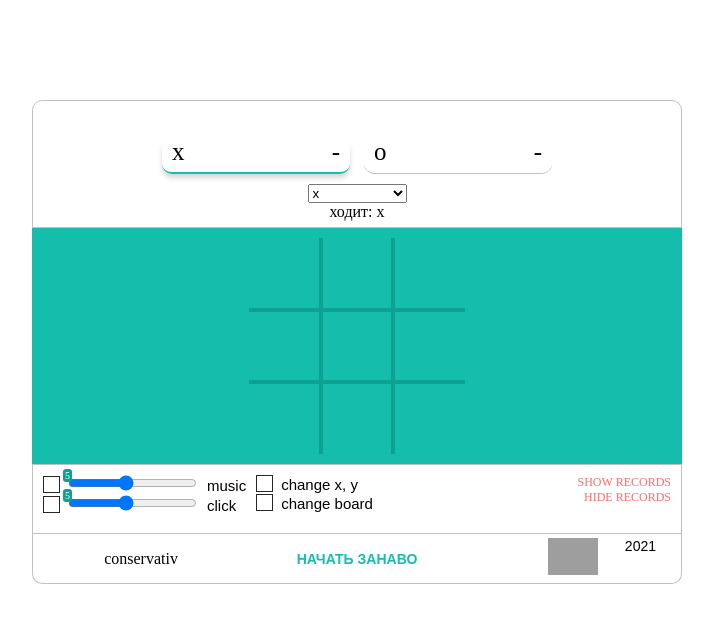
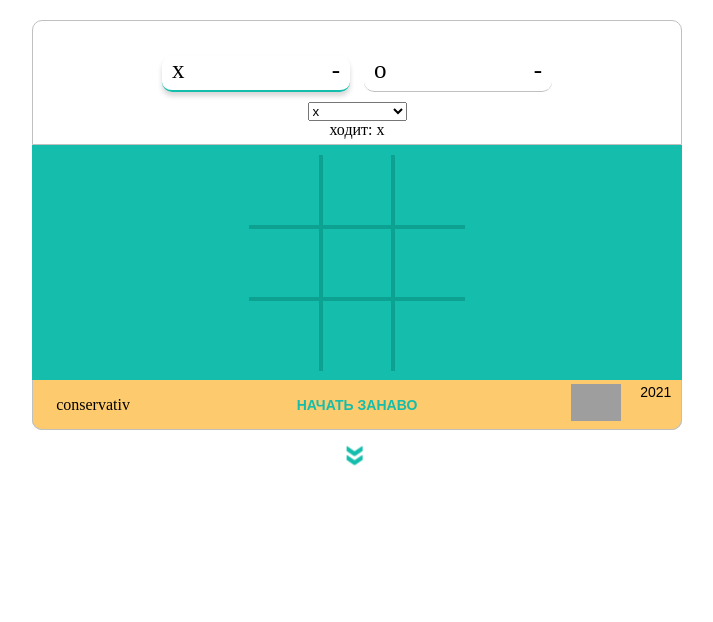
Before and after one commit to conservativ007/react-game, a React app: page / in a window 1280 px wide. Shown: the top 622 px of the page, without its empty margins (283-996 px from the left). Built offline with nearby package versions, Linux system fonts and the light colour scheme; grey boxes are pictures that could not be loaded.

Commit message:
changed settings screen

```diff
--- a/src/Styles/footer.css
+++ b/src/Styles/footer.css
@@ -1,58 +1,104 @@
-.footer{
+.footer {
+  width: 100%;
+  height: 50px;
   position: relative;
   border: 1px solid silver;
   border-top: none;
   box-sizing: border-box;
   border-bottom-left-radius: 10px;
   border-bottom-right-radius: 10px;
-  width: 650px;
-  height: 50px;
-  margin: 0 auto;
 
   display: flex;
-  justify-content: center;
+  justify-content: space-between;
   align-items: center;
-  cursor: pointer;
+
+  background-color: #fdcb6e;
+  z-index: 1;
 }
 
-
-
-.author{
+.author {
+  width: 120px;
   display: flex;
   justify-content: center;
   text-transform: lowercase;
-  width: 216px;
 }
 
-a{
+a {
   text-decoration: none;
   color: black;
 }
 
-.reset-game{
+.reset-game {
+  width: 121px;
   display: flex;
+  flex-direction: column;
+  align-items: center;
   justify-content: center;
   font: 14px "Fira Sans", sans-serif;
   text-transform: uppercase;
   font-weight: bold;
   color: #14bdac;
-  width: 216px;
+
+  cursor: pointer;
 }
 
-.link{
-  display: flex;
-  justify-content: center;
-  width: 216px;
+.reset-game div {
+  font-size: 40px;
+  position: absolute;
 }
 
-.footer-img{
+.animate-down {
+  animation-name: move-down;
+  animation-duration: 2s;
+  animation-iteration-count: infinite;
+}
+
+.animate-up {
+  animation-name: move-up;
+  animation-duration: 2s;
+  animation-iteration-count: infinite;
+}
+
+@keyframes move-down {
+  0% {
+    transform: translate(0, 50px) rotate(90deg);
+  }
+
+  50% {
+    transform: translate(0, 55px) rotate(90deg);
+  }
+
+  100% {
+    transform: translate(0, 50px) rotate(90deg);
+  }
+}
+
+@keyframes move-up {
+  0% {
+    transform: translate(0, 50px) rotate(-90deg);
+  }
+
+  50% {
+    transform: translate(0, 55px) rotate(-90deg);
+  }
+
+  100% {
+    transform: translate(0, 50px) rotate(-90deg);
+  }
+}
+
+
+.link {
+  width: 120px;
+  display: flex;
+  justify-content: space-around;
+}
+
+.footer-img {
   width: 50px;
 }
 
-.year{
-  position: absolute;
-  top: translate-transform(50%, 50%);
-  right: 25px;
+.year {
   font-size: 14px;
   font-family: sans-serif;
 }
--- a/src/Styles/head.css
+++ b/src/Styles/head.css
@@ -1,9 +1,7 @@
-.header{
+.header {
   position: relative;
-  margin: 0 auto;
-  margin-top: 100px;
-  width: 650px;
-  height: 128px;
+  width: 100%;
+  height: 125px;
   border: 1px solid silver;
   box-sizing: border-box;
   border-top-left-radius: 10px;
@@ -14,7 +12,7 @@
   align-items: center;
 }
 
-.move{
+.move {
   margin-top: 10px;
   display: flex;
   justify-content: center;
@@ -22,7 +20,7 @@
   flex-direction: column;
 }
 
-.gamers{
+.gamers {
   width: 390px;
   display: flex;
   flex-direction: row;
@@ -31,7 +29,7 @@
 }
 
 .gamers-one,
-.gamers-two{
+.gamers-two {
   width: 188px;
   height: 36px;
   border-bottom: 1px solid silver;
@@ -43,7 +41,7 @@
   justify-content: space-between;
 }
 
-.active{
+.active {
   box-shadow: 0 4px 5px rgb(0 0 0 / 16%);
   border-bottom: 2px solid #14bdac;
   transition: .1s;
--- /dev/null
+++ b/src/Styles/main.css
@@ -0,0 +1,27 @@
+* {
+  margin: 0;
+  padding: 0;
+  box-sizing: border-box;
+}
+
+body {
+  min-height: 100vh;
+
+  display: flex;
+  justify-content: center;
+  /* align-items: center; */
+}
+
+#root {
+  position: relative;
+  width: 690px;
+  height: 430px;
+  padding: 0 20px;
+  padding-top: 20px;
+}
+
+@media(max-width: 660px) {
+  #root {
+    width: 100%;
+  }
+}
--- a/src/Styles/settings.css
+++ b/src/Styles/settings.css
@@ -1,36 +1,43 @@
-.settings{
+.settings {
+  position: absolute;
+  bottom: 0;
+  z-index: 1;
   display: flex;
-  position: relative;
-  margin: 0 auto;
-  width: 650px;
+  width: calc(100% - 40px);
   height: 70px;
   border: 1px solid silver;
-  box-sizing: border-box;
+  border-radius: 10px;
+
+  transition: .5s;
 }
 
-.gamer-x-style1{
+.settings.show-settings {
+  bottom: -120px;
+}
+
+.gamer-x-style1 {
   font-size: 70px;
   color: #fff;
 }
 
-.gamer-o-style1{
+.gamer-o-style1 {
   font-size: 70px;
   color: #ff7675;
 }
 
-.gamer-x-style2{
+.gamer-x-style2 {
   position: relative;
   font-family: 'Indie Flower', cursive;
   font-weight: 100;
   font-size: 70px;
   color: #fff;
-  box-shadow: 0 0 10px rgba(255, 255, 255 ,.8), 0 0 20px rgba(255, 255, 255 ,.8), 0 0 22px rgba(255, 255, 255 ,.8), 0 0 40px rgba(219, 66, 217 ,.8);
+  box-shadow: 0 0 10px rgba(255, 255, 255, .8), 0 0 20px rgba(255, 255, 255, .8), 0 0 22px rgba(255, 255, 255, .8), 0 0 40px rgba(219, 66, 217, .8);
   display: flex;
   justify-content: center;
   align-items: center;
 }
 
-.gamer-x-style2 span{
+.gamer-x-style2 span {
   display: block;
   position: absolute;
   height: 5px;
@@ -39,41 +46,41 @@
   background-color: white;
   font-family: 'Indie Flower', cursive;
   font-weight: 100;
-  text-shadow: 0 0 10px rgba(255, 255, 255 ,.8), 0 0 20px rgba(255, 255, 255 ,.8), 0 0 22px rgba(255, 255, 255 ,.8), 0 0 40px rgba(219, 66, 217 ,.8);
+  text-shadow: 0 0 10px rgba(255, 255, 255, .8), 0 0 20px rgba(255, 255, 255, .8), 0 0 22px rgba(255, 255, 255, .8), 0 0 40px rgba(219, 66, 217, .8);
 }
 
 
 .gamer-x-style2 span:nth-child(1) {
-  box-shadow: 0 0 10px rgba(255, 255, 255 ,.8), 0 0 20px rgba(255, 255, 255 ,.8), 0 0 22px rgba(255, 255, 255 ,.8), 0 0 40px rgba(219, 66, 217 ,.8);
+  box-shadow: 0 0 10px rgba(255, 255, 255, .8), 0 0 20px rgba(255, 255, 255, .8), 0 0 22px rgba(255, 255, 255, .8), 0 0 40px rgba(219, 66, 217, .8);
   transform: rotate(45deg);
 
 }
 
 .gamer-x-style2 span:nth-child(2) {
-  box-shadow: 0 0 10px rgba(255, 255, 255 ,.8), 0 0 20px rgba(255, 255, 255 ,.8), 0 0 22px rgba(255, 255, 255 ,.8), 0 0 40px rgba(219, 66, 217 ,.8);
+  box-shadow: 0 0 10px rgba(255, 255, 255, .8), 0 0 20px rgba(255, 255, 255, .8), 0 0 22px rgba(255, 255, 255, .8), 0 0 40px rgba(219, 66, 217, .8);
   transform: rotate(-45deg);
 }
 
-.gamer-o-style2 span{
+.gamer-o-style2 span {
   display: block;
   width: 30px;
   height: 30px;
   border-radius: 50%;
   border: 4px solid #ff6b6b;
   background-color: #14bdac;
-  box-shadow: 0 0 10px rgba(232,105,115 ,.8), 0 0 20px rgba(232,105,115 ,.8), 0 0 22px rgba(232,105,115 ,.8), 0 0 40px rgba(219, 66, 217 ,.8);
-  box-shadow: inset 0 0 10px rgba(214, 48, 49,1.0), 0 0 20px rgba(232,105,115 ,.8), 0 0 22px rgba(232,105,115 ,.8), 0 0 40px rgba(219, 66, 217 ,.8);
+  box-shadow: 0 0 10px rgba(232, 105, 115, .8), 0 0 20px rgba(232, 105, 115, .8), 0 0 22px rgba(232, 105, 115, .8), 0 0 40px rgba(219, 66, 217, .8);
+  box-shadow: inset 0 0 10px rgba(214, 48, 49, 1.0), 0 0 20px rgba(232, 105, 115, .8), 0 0 22px rgba(232, 105, 115, .8), 0 0 40px rgba(219, 66, 217, .8);
 }
 
-.gamer-o-style3 span{
+.gamer-o-style3 span {
   display: block;
   width: 30px;
   height: 30px;
   border-radius: 50%;
   border: 4px solid #ff6b6b;
   background-color: #74b9ff;
-  box-shadow: 0 0 10px rgba(232,105,115 ,.8), 0 0 20px rgba(232,105,115 ,.8), 0 0 22px rgba(232,105,115 ,.8), 0 0 40px rgba(219, 66, 217 ,.8);
-  box-shadow: inset 0 0 10px rgba(214, 48, 49,1.0), 0 0 20px rgba(232,105,115 ,.8), 0 0 22px rgba(232,105,115 ,.8), 0 0 40px rgba(219, 66, 217 ,.8);
+  box-shadow: 0 0 10px rgba(232, 105, 115, .8), 0 0 20px rgba(232, 105, 115, .8), 0 0 22px rgba(232, 105, 115, .8), 0 0 40px rgba(219, 66, 217, .8);
+  box-shadow: inset 0 0 10px rgba(214, 48, 49, 1.0), 0 0 20px rgba(232, 105, 115, .8), 0 0 22px rgba(232, 105, 115, .8), 0 0 40px rgba(219, 66, 217, .8);
 }
 
 
@@ -84,20 +91,20 @@
   flex-direction: column;
 }
 
-.set-gamer{
+.set-gamer {
   display: flex;
   flex-direction: column;
   position: relative;
   top: 10px;
 }
 
-input{
+input {
   margin: 0;
   margin-left: 10px;
   padding: 0;
 }
 
-input[type='checkbox']{
+input[type='checkbox'] {
   position: relative;
   width: 15px;
   height: 15px;
@@ -106,7 +113,7 @@ input[type='checkbox']{
   transition: .5s;
 }
 
-input[type='checkbox']:before{
+input[type='checkbox']:before {
   content: '';
   position: absolute;
   top: 0;
@@ -117,7 +124,7 @@ input[type='checkbox']:before{
   transition: .5s;
 }
 
-input:checked[type='checkbox']:before{
+input:checked[type='checkbox']:before {
   border-left: none;
   border-top: none;
   width: 10px;
@@ -126,17 +133,17 @@ input:checked[type='checkbox']:before{
   transform: rotate(45deg) translate(5px, -5px)
 }
 
-label{
+label {
   font-size: 15px;
   font-family: sans-serif;
   margin-left: 10px;
 }
 
-.set-range{
+.set-range {
   position: relative;
 }
 
-output{
+output {
   position: absolute;
   left: 30px;
   top: -6px;
@@ -147,18 +154,17 @@ output{
   border-radius: 3px;
 }
 
-.records{
+.records {
   position: absolute;
   right: 10px;
   top: 10px;
   display: flex;
   flex-direction: column;
-  justify-content: end;
+  /* justify-content: end; */
   align-items: flex-end;
-
 }
 
-.records a{
+.records a {
   color: #ff6b6b;
   text-transform: uppercase;
   font-size: 12px;
--- a/src/Styles/style.css
+++ b/src/Styles/style.css
@@ -1,22 +1,24 @@
-.board{
-  width: 650px;
-  height: 236px;
-  margin: 0 auto;
+.board {
+  position: relative;
+  width: 100%;
+  height: 235px;
 
   display: flex;
   justify-content: center;
   align-items: center;
+
+  z-index: 2;
 }
 
-.board-1{
+.board-1 {
   background-color: #14bdac;
 }
 
-.board-2{
-  background-color: rgba(116, 185, 255,1.0);
+.board-2 {
+  background-color: rgba(116, 185, 255, 1.0);
 }
 
-.tic-tac-toe{
+.tic-tac-toe {
   width: 216px;
   height: 216px;
   display: flex;
@@ -25,7 +27,7 @@
 
 
 
-.elem-board{
+.elem-board {
   width: 72px;
   height: 72px;
 
@@ -44,38 +46,38 @@
   border: 2px solid #0984e3;
 }
 
-.elem-board:nth-child(1){
+.elem-board:nth-child(1) {
   border-left: none;
   border-top: none;
 }
 
-.elem-board:nth-child(2){
+.elem-board:nth-child(2) {
   border-top: none;
 }
 
-.elem-board:nth-child(3){
+.elem-board:nth-child(3) {
   border-top: none;
   border-right: none;
 }
 
-.elem-board:nth-child(4){
+.elem-board:nth-child(4) {
   border-left: none;
 }
 
-.elem-board:nth-child(6){
+.elem-board:nth-child(6) {
   border-right: none;
 }
 
-.elem-board:nth-child(7){
+.elem-board:nth-child(7) {
   border-bottom: none;
   border-left: none;
 }
 
-.elem-board:nth-child(8){
+.elem-board:nth-child(8) {
   border-bottom: none;
 }
 
-.elem-board:nth-child(9){
+.elem-board:nth-child(9) {
   border-bottom: none;
   border-right: none;
 }
--- a/src/components/Footer.jsx
+++ b/src/components/Footer.jsx
@@ -1,7 +1,24 @@
-import React from 'react';
-import footer from '../Styles/footer.css';
+import React, { useEffect, useRef, useState } from 'react';
+import '../styles/footer.css';
 
-export default function Footer({resetGame}) {
+export default function Footer({ resetGame }) {
+
+  let [isShowSettings, setIsShowSettings] = useState(false);
+  let buttonOfSetting = useRef(null);
+
+  function showSettings() {
+    document.querySelector(".settings")
+      .classList.toggle("show-settings");
+    setIsShowSettings(prev => !prev);
+  }
+
+  useEffect(() => {
+    isShowSettings === false ?
+      buttonOfSetting.current.className = "animate-down" :
+      buttonOfSetting.current.className = "animate-up";
+
+  }, [isShowSettings]);
+
   return (
     <div className='footer'>
       <div className="author">
@@ -9,12 +26,15 @@ export default function Footer({resetGame}) {
           <a href="https://github.com/conservativ007">Conservativ</a>
         </span>
       </div>
-      <div className="reset-game" onClick={() => resetGame()}>
-        начать занаво
+      <div className="reset-game">
+        <p onClick={() => resetGame()}>начать занаво</p>
+        <div
+          ref={buttonOfSetting}
+          onClick={() => showSettings()} >&#187;</div>
       </div>
       <div className="link">
         <a target='blink' href="https://rs.school/js/">
-          <img className='footer-img' src="https://rs.school/images/rs_school_js.svg" alt="rs_school"/>
+          <img className='footer-img' src="https://rs.school/images/rs_school_js.svg" alt="rs_school" />
         </a>
         <span className='year'>2021</span>
       </div>
--- a/src/index.jsx
+++ b/src/index.jsx
@@ -1,4 +1,5 @@
 import './styles/style.css';
+import './styles/main.css';
 import React from 'react';
 import { render } from 'react-dom';
 import App from './components/App.jsx'
--- a/webpack.config.js
+++ b/webpack.config.js
@@ -12,7 +12,7 @@ if (process.env.NODE_ENV === 'production') {
 
 const plugins = [
   new MiniCssExtractPlugin({
-    filename: '[name].[contenthash].css',
+    filename: '[name].css',
   }),
   new HtmlWebpackPlugin({
     template: './src/index.html',
```
Also changed, not shown: src/components/function.js (+5 -55 lines).
